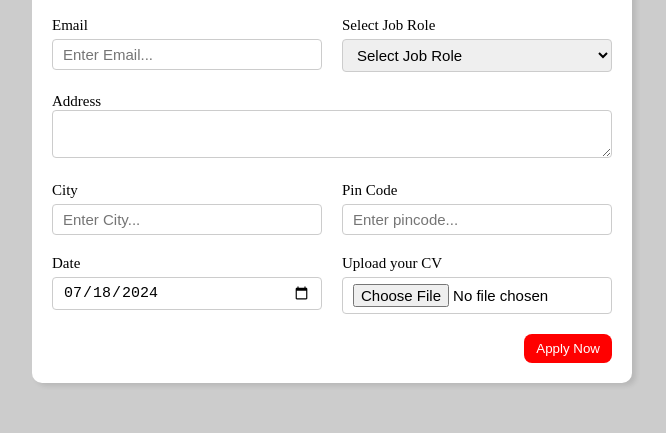
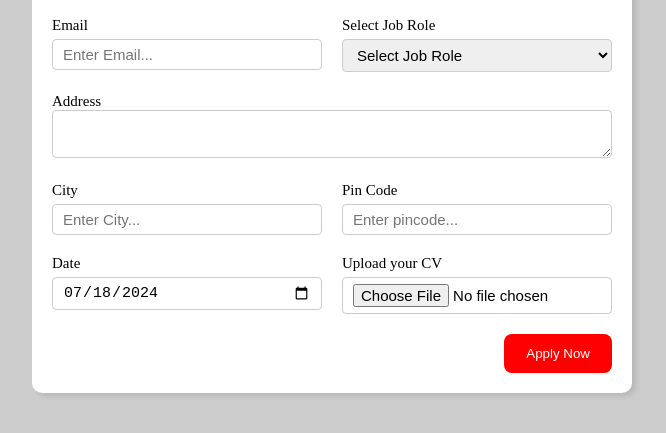
Before and after one commit to sharadasawale/Html---CSS, a plain HTML site: page Project1/index.html in a window 1280 px wide. Shown: the part 183-616 px from the top of the page, without its empty margins (308-974 px from the left). Drawn offline with Linux system fonts and the light colour scheme.

Commit message:
Apply now button padding

```diff
--- a/Project1/style.css
+++ b/Project1/style.css
@@ -65,7 +65,7 @@ input:focus{
 button{
     background-color: red;
     border: transparent solid 2px;
-    padding: 5px 10px;
+    padding: 10px 20px;
     color: white;
     border-radius: 8px;
     transition: 0.3s ease-in;
```
